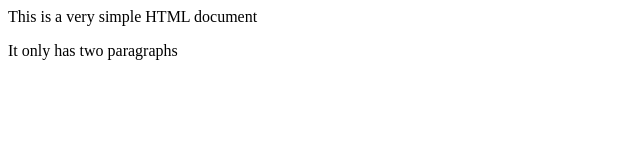
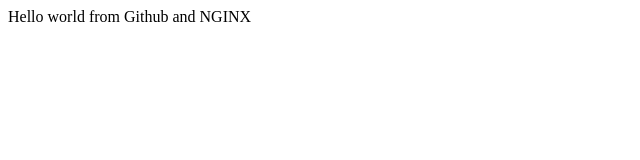
Before and after one commit to hulk0301/hello-world-app, a plain HTML site: page index.html in a window 1280 px wide. Shown: the whole page, without its empty margins (0-640 px from the left). Drawn offline with Linux system fonts and the light colour scheme.

Commit message:
Change content

```diff
--- a/index.html
+++ b/index.html
@@ -2,13 +2,12 @@
 
 <head>
   <title>
-    A Simple HTML Document
+    Hello World application
   </title>
 </head>
 
 <body>
-  <p>This is a very simple HTML document</p>
-  <p>It only has two paragraphs</p>
+  <p>Hello world from Github and NGINX</p>
 </body>
 
 </html>
```
